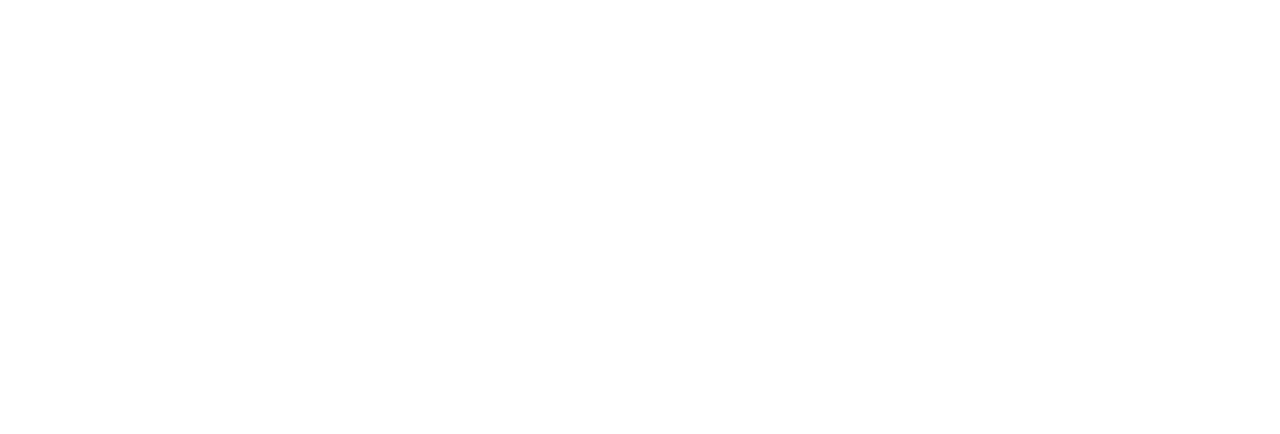
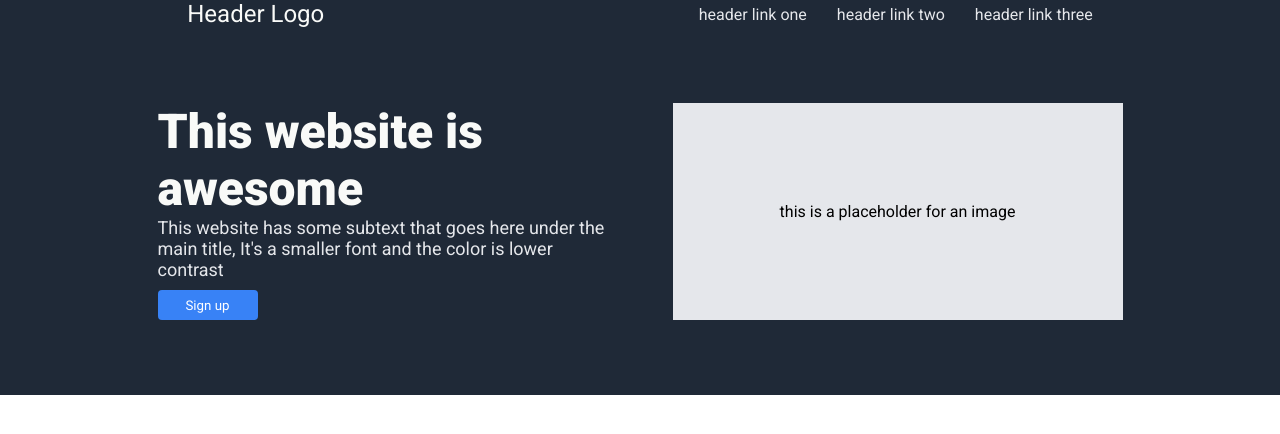
Before and after one commit to Adam-Moujar/Landing-Page-TOP, a plain HTML site: page index.html in a window 1280 px wide. Drawn offline with Linux system fonts and the light colour scheme.

Commit message:
Finish header and subheader

```diff
--- a/index.html
+++ b/index.html
@@ -6,6 +6,27 @@
     <link rel="stylesheet" href="styles.css">
 </head>
 <body>
-
+    <div class = "header">
+        <div class = "left">
+            Header Logo
+        </div>
+        <div class = "right">
+            <ul>
+                <li><a href="CHANGE_THIS!!!">header link one</a></li>
+                <li><a href="CHANGE_THIS!!!">header link two</a></li>
+                <li><a href="CHANGE_THIS!!!">header link three</a></li>
+            </ul>
+        </div>
+    </div>
+    <div class = "subheader">
+        <div class = "left">
+            <h3>This website is awesome</h3>
+            <p>This website has some subtext that goes here under the main title, It's a smaller font and the color is lower contrast</p>
+            <button type="button">Sign up</button>
+        </div>
+        <div class = "right">
+            this is a placeholder for an image
+        </div>
+    </div>
 </body>
 </html>
--- a/styles.css
+++ b/styles.css
@@ -0,0 +1,83 @@
+@import url(http://fonts.googleapis.com/css?family=Roboto:400,100,100italic,300,300italic,400italic,500,500italic,700,700italic,900italic,900);
+
+*{
+    margin: 0;
+    padding: 0;
+    /* border:solid;
+    border-width: 2px;
+    border-color: black;; */
+    font-family: "Roboto";
+}
+
+.header{
+    display:flex;
+    justify-content: space-around;
+    background-color: #1f2937;
+}
+
+.header .left{
+    color: #f9faf8;
+    font-size: 24px;
+}
+
+.header .right{
+    display:flex;
+}
+
+.header .right ul{
+    list-style-type: none;
+    display:flex;
+    gap:30px;
+    align-items: center;
+}
+.header .right a{
+    text-decoration: none;
+    color: #E5E7EB
+}
+
+.subheader{
+    display:flex;
+    justify-content: space-around;
+    background-color: #1f2937;
+    padding-top: 75px;
+    padding-bottom: 75px;
+}
+
+
+.subheader .left{
+    flex-basis: 450px;
+    margin-left: 125px;
+}
+
+.subheader .left h3{
+    color: #f9faf8;
+    font-weight: 900;
+    font-size: 48px;
+
+}
+
+.subheader .left p{
+    color: #E5E7EB;
+    font-size: 18px;
+    font-weight: 0;
+}
+
+.subheader .right{
+    display: flex;
+    justify-content: center;
+    align-items: center;
+    background-color: #e5e7eb;
+    flex-basis: 450px;
+    margin-right: 125px;
+}
+
+.subheader button{
+    margin-top: 10px;
+    background-color: #3882f6;
+    text-align: center;
+    width: 100px;
+    height: 30px;
+    color:white;
+    border-radius: 4px;
+    border:none;
+}
```
